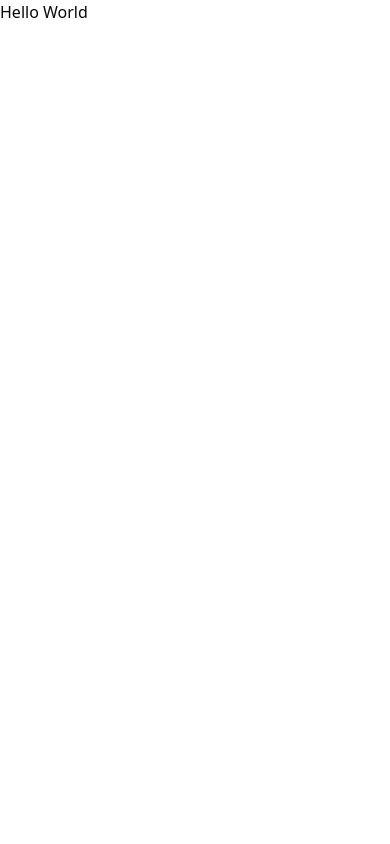
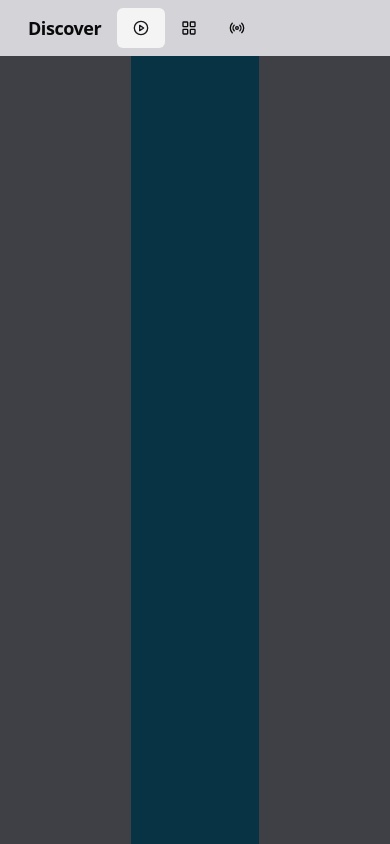
Before and after one commit to Luiz83/Front-PrintOnDemand, a React (Vite) app: page / in a window 390 px wide. Built offline with nearby package versions, Linux system fonts and the light colour scheme.

Commit message:
add responsive navbar

```diff
--- a/package.json
+++ b/package.json
@@ -12,6 +12,7 @@
   "dependencies": {
     "@radix-ui/react-avatar": "^1.0.4",
     "@radix-ui/react-checkbox": "^1.0.4",
+    "@radix-ui/react-slot": "^1.0.2",
     "class-variance-authority": "^0.7.0",
     "clsx": "^2.1.0",
     "lucide-react": "^0.319.0",
--- a/src/App.tsx
+++ b/src/App.tsx
@@ -1,7 +1,10 @@
+import { HomePage } from "@/components/templates/home";
+
+
 export default function App() {
   return (
     <>
-      <h1>Hello World</h1>
+      <HomePage></HomePage>
     </>
   )
 }
--- /dev/null
+++ b/src/app/components/ui/button.tsx
@@ -0,0 +1,56 @@
+import * as React from "react"
+import { Slot } from "@radix-ui/react-slot"
+import { cva, type VariantProps } from "class-variance-authority"
+
+import { cn } from "@/app/lib/utils"
+
+const buttonVariants = cva(
+  "inline-flex items-center justify-center whitespace-nowrap rounded-md text-sm font-medium ring-offset-background transition-colors focus-visible:outline-none focus-visible:ring-2 focus-visible:ring-ring focus-visible:ring-offset-2 disabled:pointer-events-none disabled:opacity-50",
+  {
+    variants: {
+      variant: {
+        default: "bg-primary text-primary-foreground hover:bg-primary/90",
+        destructive:
+          "bg-destructive text-destructive-foreground hover:bg-destructive/90",
+        outline:
+          "border border-input bg-background hover:bg-accent hover:text-accent-foreground",
+        secondary:
+          "bg-secondary text-secondary-foreground hover:bg-secondary/80",
+        ghost: "hover:bg-accent hover:text-accent-foreground",
+        link: "text-primary underline-offset-4 hover:underline",
+      },
+      size: {
+        default: "h-10 px-4 py-2",
+        sm: "h-9 rounded-md px-3",
+        lg: "h-11 rounded-md px-8",
+        icon: "h-10 w-10",
+      },
+    },
+    defaultVariants: {
+      variant: "default",
+      size: "default",
+    },
+  }
+)
+
+export interface ButtonProps
+  extends React.ButtonHTMLAttributes<HTMLButtonElement>,
+    VariantProps<typeof buttonVariants> {
+  asChild?: boolean
+}
+
+const Button = React.forwardRef<HTMLButtonElement, ButtonProps>(
+  ({ className, variant, size, asChild = false, ...props }, ref) => {
+    const Comp = asChild ? Slot : "button"
+    return (
+      <Comp
+        className={cn(buttonVariants({ variant, size, className }))}
+        ref={ref}
+        {...props}
+      />
+    )
+  }
+)
+Button.displayName = "Button"
+
+export { Button, buttonVariants }
--- /dev/null
+++ b/src/components/organisms/sidebar.tsx
@@ -0,0 +1,77 @@
+import { Button } from "@/app/components/ui/button";
+import { cn } from "@/app/lib/utils";
+
+interface SidebarProps extends React.HTMLAttributes<HTMLDivElement> {
+
+}
+
+export function Sidebar({ className }: SidebarProps) {
+    return (
+        <div className={cn("md:pb-12", className)}>
+            <div className="md:space-y-4 md:py-4 h-full">
+                <div className="px-3 py-2 my-auto flex item-center md:block">
+                    <div className="flex flex-col justify-center md:block">
+                        <h2 className="md:mb-2 inline-block align-bottom px-4 text-lg font-semibold tracking-tight">
+                            Discover
+                        </h2>
+                    </div>
+                    <div className="md:space-y-1 flex md:block">
+                        <Button variant="secondary" className="w-full justify-center">
+                            <svg
+                                xmlns="http://www.w3.org/2000/svg"
+                                viewBox="0 0 24 24"
+                                fill="none"
+                                stroke="currentColor"
+                                strokeWidth="2"
+                                strokeLinecap="round"
+                                strokeLinejoin="round"
+                                className="xs:mr-2 h-4 w-4"
+                            >
+                                <circle cx="12" cy="12" r="10" />
+                                <polygon points="10 8 16 12 10 16 10 8" />
+                            </svg>
+                            <span className="hidden xs:block">Listen Now</span>
+                        </Button>
+                        <Button variant="ghost" className="w-full justify-center">
+                            <svg
+                                xmlns="http://www.w3.org/2000/svg"
+                                viewBox="0 0 24 24"
+                                fill="none"
+                                stroke="currentColor"
+                                strokeWidth="2"
+                                strokeLinecap="round"
+                                strokeLinejoin="round"
+                                className="xs:mr-2 h-4 w-4"
+                            >
+                                <rect width="7" height="7" x="3" y="3" rx="1" />
+                                <rect width="7" height="7" x="14" y="3" rx="1" />
+                                <rect width="7" height="7" x="14" y="14" rx="1" />
+                                <rect width="7" height="7" x="3" y="14" rx="1" />
+                            </svg>
+                            <span className="hidden xs:block">Browse</span>
+                        </Button>
+                        <Button variant="ghost" className="w-full justify-center">
+                            <svg
+                                xmlns="http://www.w3.org/2000/svg"
+                                viewBox="0 0 24 24"
+                                fill="none"
+                                stroke="currentColor"
+                                strokeWidth="2"
+                                strokeLinecap="round"
+                                strokeLinejoin="round"
+                                className="xs:mr-2 h-4 w-4"
+                            >
+                                <path d="M4.9 19.1C1 15.2 1 8.8 4.9 4.9" />
+                                <path d="M7.8 16.2c-2.3-2.3-2.3-6.1 0-8.5" />
+                                <circle cx="12" cy="12" r="2" />
+                                <path d="M16.2 7.8c2.3 2.3 2.3 6.1 0 8.5" />
+                                <path d="M19.1 4.9C23 8.8 23 15.1 19.1 19" />
+                            </svg>
+                            <span className="hidden xs:block">Radio</span>
+                        </Button>
+                    </div>
+                </div>
+            </div>
+        </div>
+    )
+}
--- /dev/null
+++ b/src/components/templates/home.tsx
@@ -0,0 +1,22 @@
+import { Sidebar } from "@/components/organisms/sidebar";
+
+export function HomePage() {
+    return (
+        <>
+            <div className="">
+                <div className="bg-background">
+                    <div className="grid grid-cols-1 md:grid-cols-4 lg:grid-cols-5 h-screen">
+                        <Sidebar className="bg-zinc-300 sticky md:col-span-1 md:h-full"></Sidebar>
+                        <div className="col-span-3  lg:col-span-4 lg:border-l bg-zinc-700 overflow-auto">
+                            <div className="w-32 h-96 bg-cyan-950 mx-auto"></div>
+                            <div className="w-32 h-96 bg-cyan-950 mx-auto"></div>
+                            <div className="w-32 h-96 bg-cyan-950 mx-auto"></div>
+                            <div className="w-32 h-96 bg-cyan-950 mx-auto"></div>
+                            <div className="w-32 h-96 bg-cyan-950 mx-auto"></div>
+                        </div>
+                    </div>
+                </div>
+            </div>
+        </>
+    )
+}
--- a/tailwind.config.js
+++ b/tailwind.config.js
@@ -17,6 +17,9 @@ module.exports = {
       },
     },
     extend: {
+      screens:{
+        "xs": "540px",
+      },
       colors: {
         border: "hsl(var(--border))",
         input: "hsl(var(--input))",
--- a/vite.config.ts
+++ b/vite.config.ts
@@ -6,7 +6,7 @@ export default defineConfig({
   plugins: [react()],
   resolve: {
     alias: {
-      "@": path.resolve(__dirname, "./"),
+      "@": path.resolve(__dirname, "./src"),
     },
   },
 })
```
Also changed, not shown: 1 other file (tests, documents, lock files or other folders).
